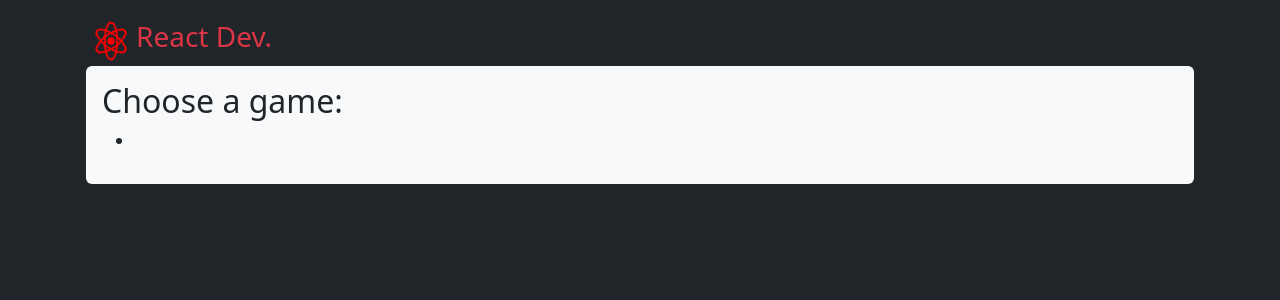
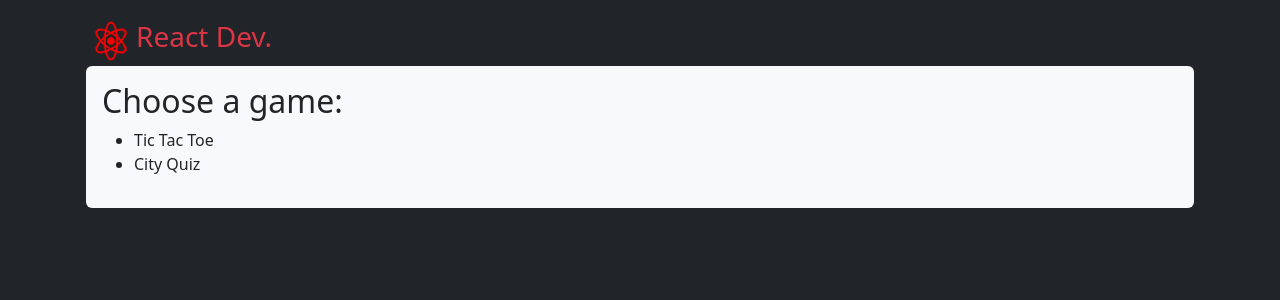
Before and after one commit to raihan-ys/reactzone, a React (Vite) app: page / in a window 1280 px wide. Shown: the top 300 px of the page. Built offline with nearby package versions, Linux system fonts and the light colour scheme.

Commit message:
Update App.tsx

```diff
--- a/src/App.tsx
+++ b/src/App.tsx
@@ -10,7 +10,8 @@ function App() {
     <>
       <h2>Choose a game:</h2>
       <ul>
-        <li></li>
+        <li>Tic Tac Toe</li>
+        <li>City Quiz</li>
       </ul>
     </>
   );
```
